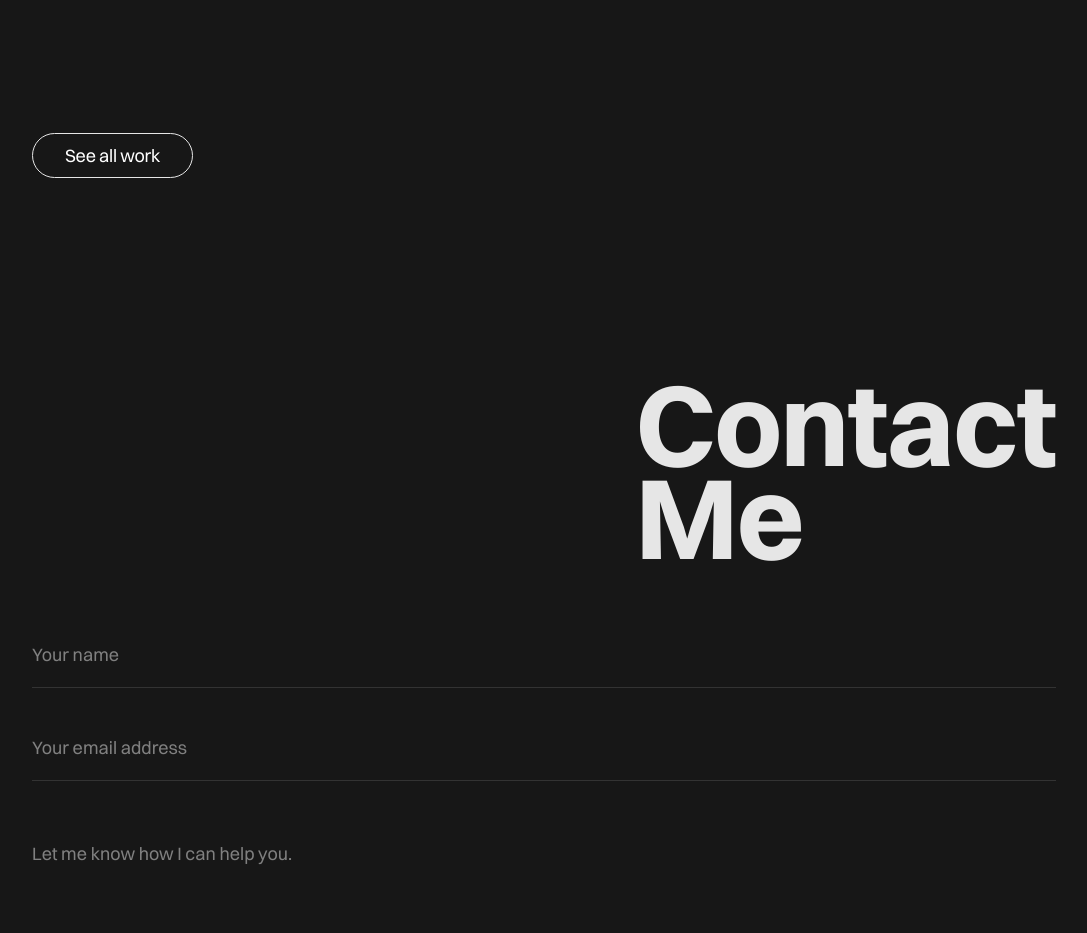
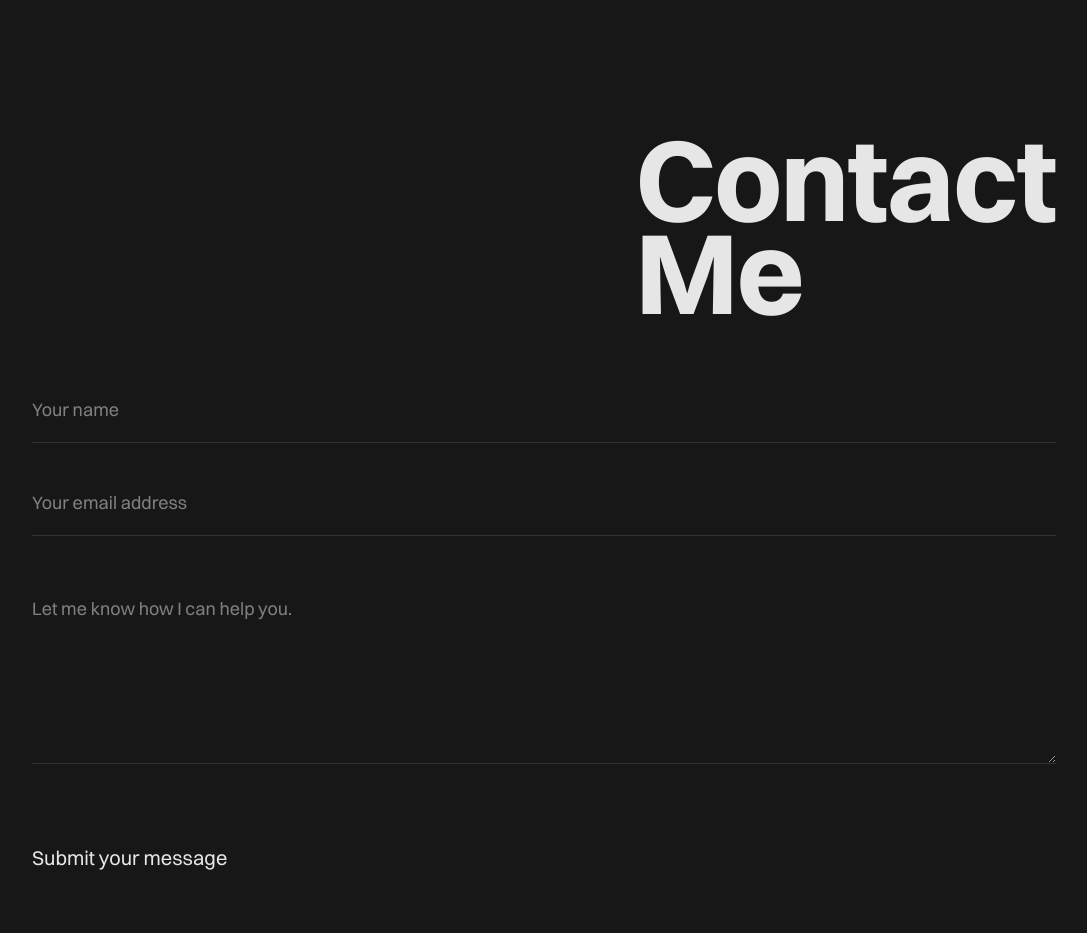
Before and after one commit to blancahc/blancadev, a plain HTML site: page index.html in a window 1280 px wide. Shown: the part 4860-5793 px from the top of the page, without its empty margins (96-1183 px from the left). Drawn offline with nearby package versions, Linux system fonts and the light colour scheme; a script that the page names is missing.

Commit message:
removed see all work button

```diff
--- a/index.html
+++ b/index.html
@@ -132,9 +132,6 @@
           </div>
         </div>
       </div>
-      <div class="_12-column-grid">
-        <a id="w-node-_9134478d-fc36-99c4-7212-0e514e6eab1b-e243f2be" href="work.html" class="button no-margin-top w-button">See all work</a>
-      </div>
     </div>
     <a name="contact"></a>
   </div>
```
